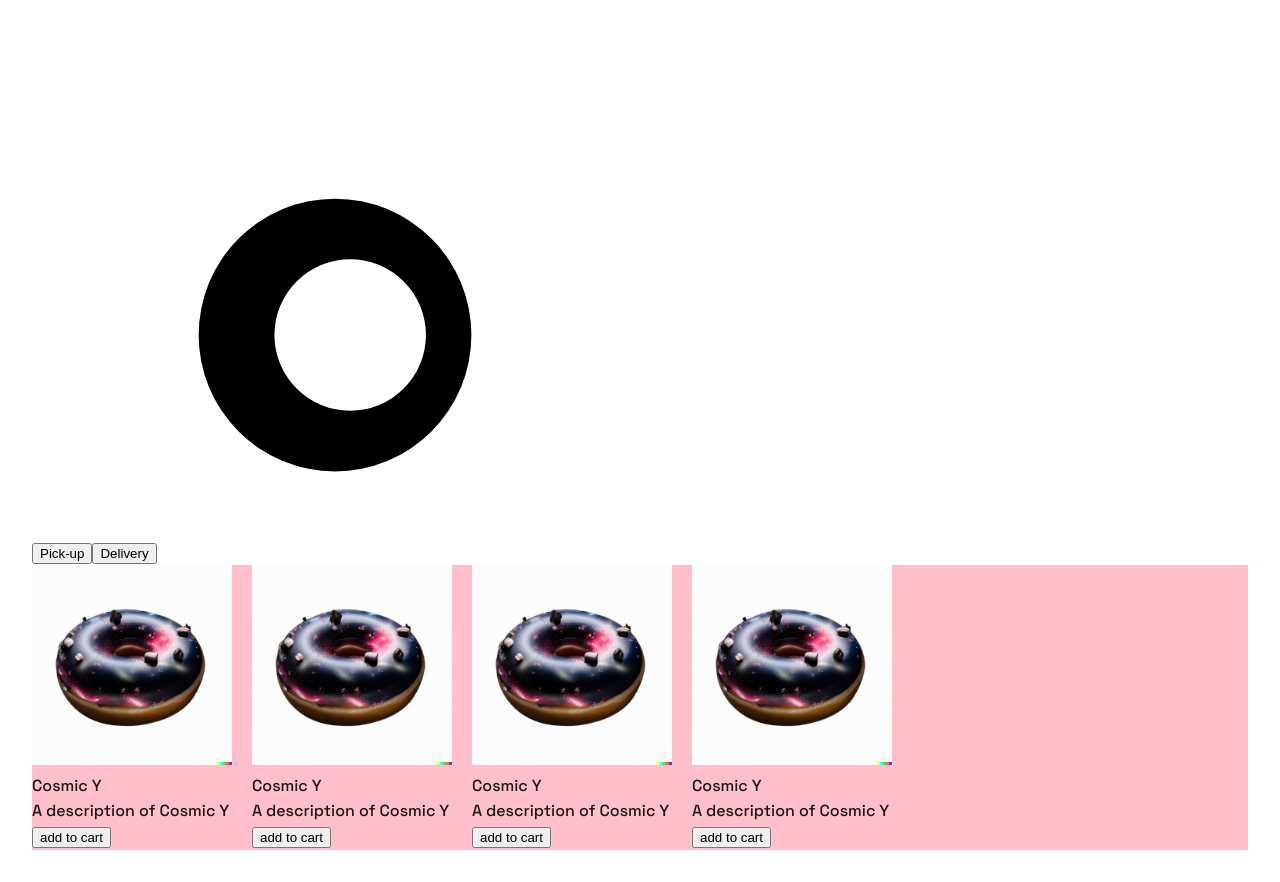
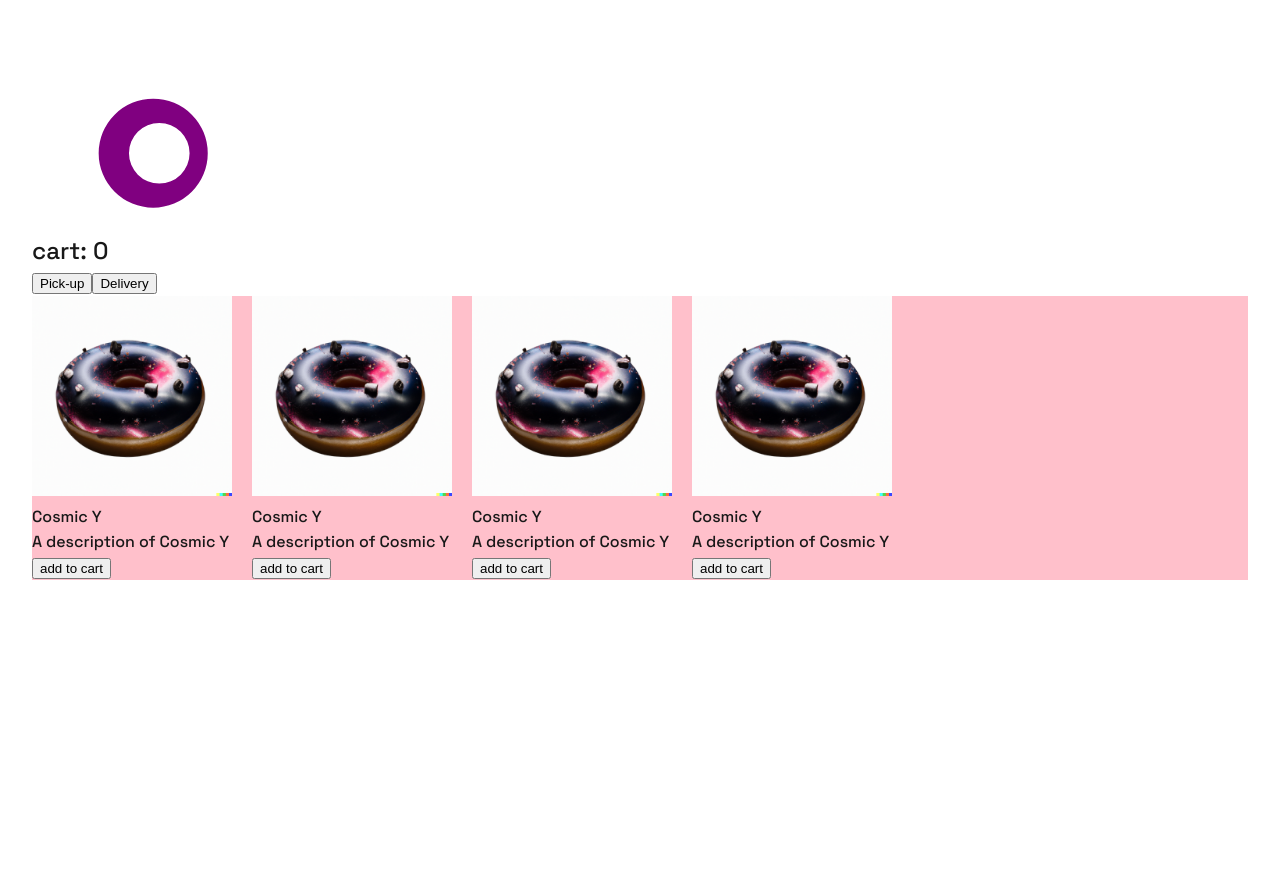
Before and after one commit to sareg0/cosmic-doughnut, a Vue app: page / in a window 1280 px wide. After the commit the page ends 800 px from the top, so only its background shows below. Built offline with nearby package versions, Linux system fonts and the light colour scheme.

Commit message:
feat: add cart count to main page

```diff
--- a/src/App.vue
+++ b/src/App.vue
@@ -1,9 +1,12 @@
 <script setup lang="ts">
 import { RouterLink, RouterView } from "vue-router";
+import Logo from "@/components/Logo/Logo.vue";
 import { ref, watch } from "vue";
 type OrderType = "pickup" | "delivery";
 const orderType = ref<OrderType | undefined>();
+import { useCartStore } from "./stores/cart";
 
+const store = useCartStore();
 const handleOrderType = (value: OrderType) => {
   orderType.value = value;
 };
@@ -16,7 +19,8 @@ watch(orderType, (newValue, oldValue) => {
 
 <template>
   <header>
-    <img alt="" class="logo" src="@/assets/cd-logo.svg" />
+    <div style="width: 200px; height: 200px"><Logo /></div>
+    <h2>cart: {{ store.getTotalCount }}</h2>
   </header>
 
   <main class="wrapper">
@@ -35,4 +39,8 @@ watch(orderType, (newValue, oldValue) => {
   <RouterView />
 </template>
 
-<style scoped></style>
+<style scoped>
+.logo {
+  fill: aqua;
+}
+</style>
--- /dev/null
+++ b/src/components/Logo/Logo.vue
@@ -0,0 +1,38 @@
+<template>
+  <!-- ToDo: fix the alignment of the svg to the topright of the
+    box so there is not so much empty space -->
+  <svg viewBox="0 0 33 33" xmlns="http://www.w3.org/2000/svg">
+    <path
+      class="rings"
+      fill-rule="evenodd"
+      d="
+    M 11, 20
+    a 9,9 0 1,1 18,0
+    a 9,9 0 1,1 -18,0 z
+    M 16, 20
+    a 4,4 0 1,1 10,0
+    a 4,4 0 1,1 -10,0 z
+  "
+      stroke="none"
+    />
+
+    <circle id="MyPath" cx="20" cy="20" r="10" fill="none" />
+    <text>
+      <textPath href="#MyPath" class="font-mono">Cosmic Doughnut</textPath>
+    </text>
+  </svg>
+</template>
+
+<script setup lang="ts"></script>
+
+<style scoped>
+.font-mono {
+  font-family: "Space Grotesk", sans-serif;
+  font-size: 4px;
+  fill: white;
+}
+.rings {
+  fill: purple;
+}
+/* animationg if prefers motion */
+</style>
--- a/src/components/ProductItem/ProductItem.vue
+++ b/src/components/ProductItem/ProductItem.vue
@@ -15,8 +15,6 @@
 </template>
 
 <script setup lang="ts">
-// import { useCartStore } from "@/stores/cart";
-
 export type Props = {
   id: string;
   name: string;
@@ -24,7 +22,6 @@ export type Props = {
   description: string;
 };
 
-// const store = useCartStore();
 const emit = defineEmits<{
   add: [{ id: string }];
 }>();
--- a/src/stores/cart.ts
+++ b/src/stores/cart.ts
@@ -1,6 +1,5 @@
 import { ref, computed } from "vue";
 import { defineStore } from "pinia";
-import { captureRejectionSymbol } from "events";
 
 type CartItem = {
   id: string;
@@ -11,20 +10,23 @@ type CartType = CartItem[];
 
 export const useCartStore = defineStore("cart", () => {
   const items = ref<CartType>([]);
+
   const getItemByID = computed(
     () => (id: string) => items.value.find((i: CartItem) => i.id === id)
   );
+
+  const getTotalCount = computed(() => {
+    return items.value.reduce((prev, current) => prev + current.count, 0);
+  });
+
   function addToCart(newItemId: string) {
-    if (items.value.length > 0) {
-      const itemToAdd = getItemByID.value(newItemId);
-      // const itemToAdd = items.value.find((i) => i.id === newItemId);
-      if (itemToAdd) {
-        itemToAdd.count++;
-      }
+    const itemToAdd = getItemByID.value(newItemId);
+    if (itemToAdd) {
+      itemToAdd.count++;
     } else {
       items.value.push({ id: newItemId, count: 1 });
     }
   }
 
-  return { items, getItemByID, addToCart };
+  return { items, getItemByID, getTotalCount, addToCart };
 });
--- a/src/views/ProductListingView.vue
+++ b/src/views/ProductListingView.vue
@@ -1,7 +1,11 @@
 <template>
   <div class="listing-grid">
+    <h3 v-if="products.loading">loading products...</h3>
+    <h3 v-if="products.error">error while loading products...</h3>
     <ProductItem
-      v-for="product in products"
+      v-else
+      @add="handleAddToCart"
+      v-for="product in products.data"
       :id="product.id"
       :name="product.name"
       :image="product.image"
@@ -11,33 +15,66 @@
 </template>
 
 <script setup lang="ts">
-import ProductItem from "@/components/ProductItem/ProductItem.vue";
-const products = [
+import { useCartStore } from "@/stores/cart";
+import { ref, onMounted } from "vue";
+
+import ProductItem, {
+  type Props as ProductItemType,
+} from "@/components/ProductItem/ProductItem.vue";
+import { version } from "os";
+
+const store = useCartStore();
+
+const handleAddToCart = (item: { id: string }) => {
+  store.addToCart(item.id);
+};
+
+const products = ref<{
+  loading: boolean;
+  data: ProductItemType[] | undefined;
+  error: boolean;
+}>({
+  loading: true,
+  data: undefined,
+  error: false,
+});
+
+// ToDo: improve data fetching
+// How do I test a component like this?
+// I could test that the timer is run down for this fake version, but what would happen when it is no longer
+// implemented like this?
+
+onMounted(() => {
+  setTimeout(() => {
+    products.value.data = [
       {
         id: "510e1188-b092-437a-aff1-050b35bc57e7",
         name: "Cosmic Y",
+        image: "cosmicy-1.png",
         description: "A description of Cosmic Y",
-    image: "cosmicy-1.png",
       },
       {
         id: "32367aff-485e-48f9-813e-a69914041e70",
         name: "Cosmic Y",
+        image: "cosmicy-1.png",
         description: "A description of Cosmic Y",
-    image: "cosmicy-1.png",
       },
       {
         id: "46f7c2cf-32a7-4902-a66e-7037be700651",
         name: "Cosmic Y",
+        image: "cosmicy-1.png",
         description: "A description of Cosmic Y",
-    image: "cosmicy-1.png",
       },
       {
         id: "f753169d-3f07-4570-9593-db0bb4ec30a9",
         name: "Cosmic Y",
+        image: "cosmicy-1.png",
         description: "A description of Cosmic Y",
-    image: "cosmicy-1.png",
       },
     ];
+    products.value.loading = false;
+  }, 2000);
+});
 </script>
 
 <style scoped>
```
Also changed, not shown: src/assets/cd-logo.svg, 1 other file (tests, documents, lock files or other folders). Lines whose indentation alone changed are shown as unchanged.
